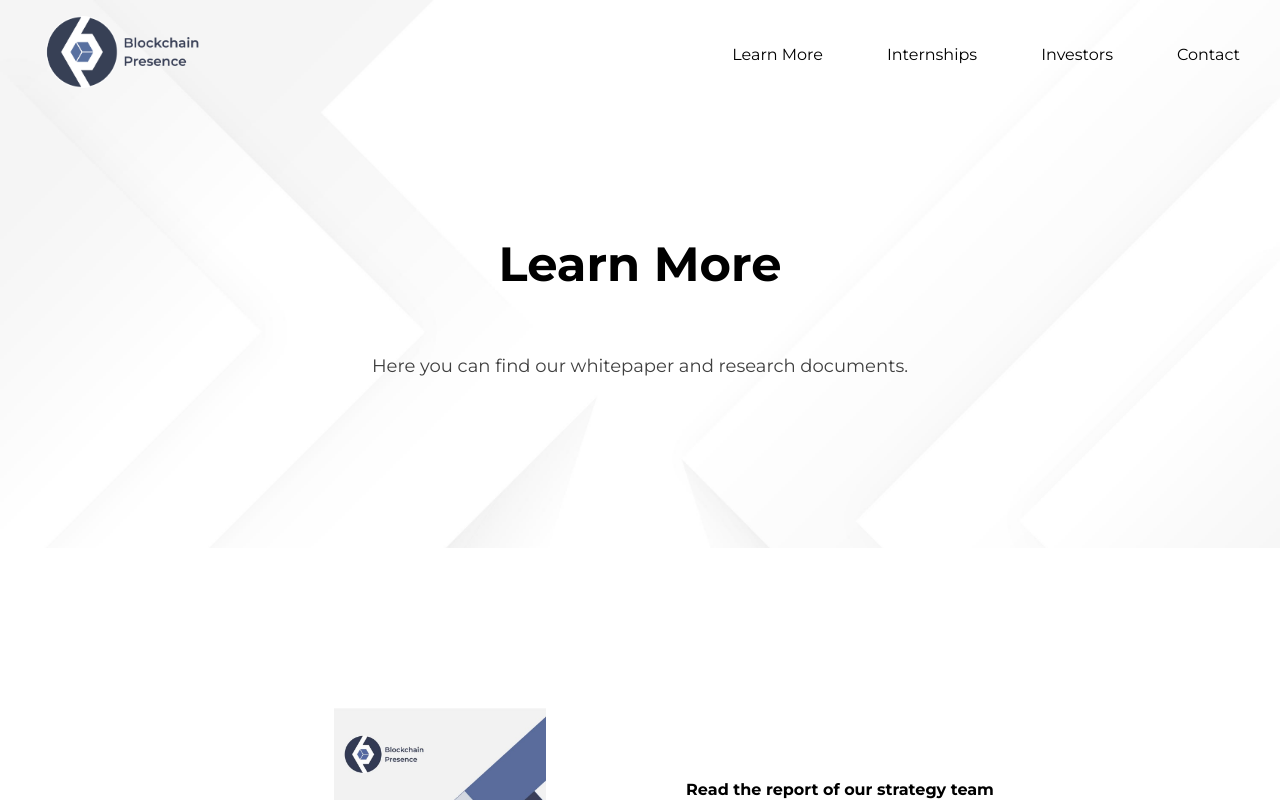
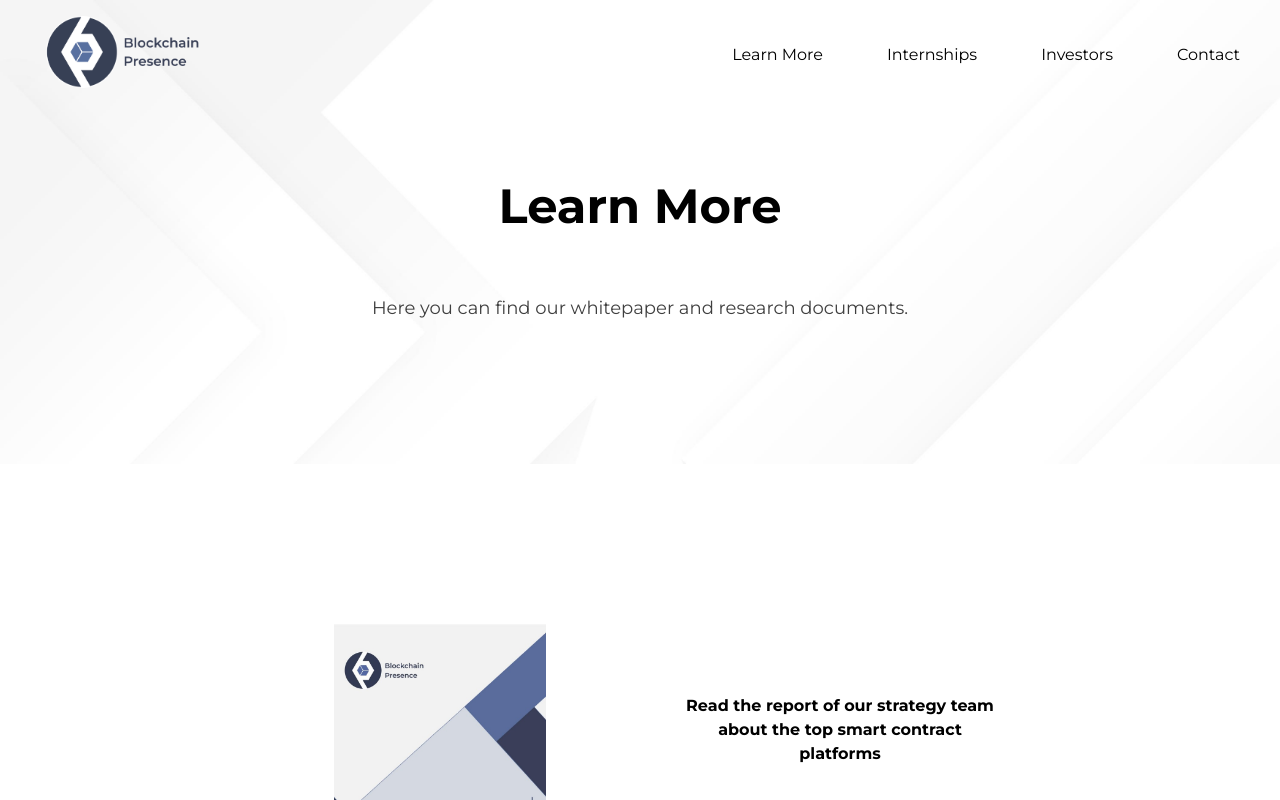
Before and after one commit to migub/BCP-Website-Next, a Next.js app: page /learn-more in a window 1280 px wide. Shown: the top 800 px of the page. Built offline with nearby package versions, Linux system fonts and the light colour scheme.

Commit message:
removed whitespace from learn more

```diff
--- a/pages/learn-more.js
+++ b/pages/learn-more.js
@@ -8,6 +8,7 @@ const LearnMore = () => {
   return (
     <>
       <TitleSection
+        className="h-[300px]  lg:pt-64 lg:pb-52"
         title="Learn More"
         subTitle="Here you can find our whitepaper and research documents."
       />
```
